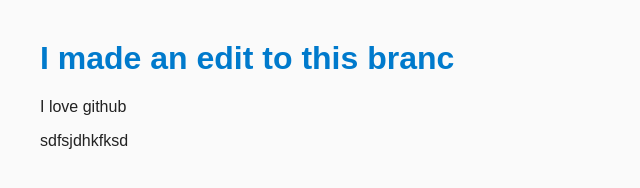
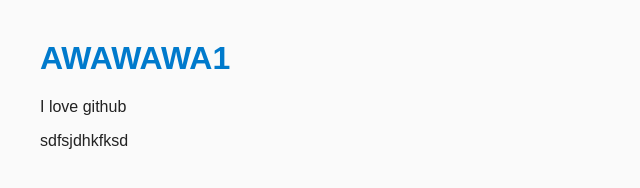
Before and after one commit to icicle-boop/my-first-repo, a plain HTML site: page index.html in a window 1280 px wide. Shown: the whole page, without its empty margins (0-640 px from the left). Drawn offline with Linux system fonts and the light colour scheme.

Commit message:
Update index.html

```diff
--- a/index.html
+++ b/index.html
@@ -6,7 +6,7 @@
     <link rel="stylesheet" href="style.css">
 </head>
 <body>
-    <h1>I made an edit to this branc</h1>
+    <h1>AWAWAWA1</h1>
     <p>I love github</p>
     <p>sdfsjdhkfksd</p>
 </body>
```
